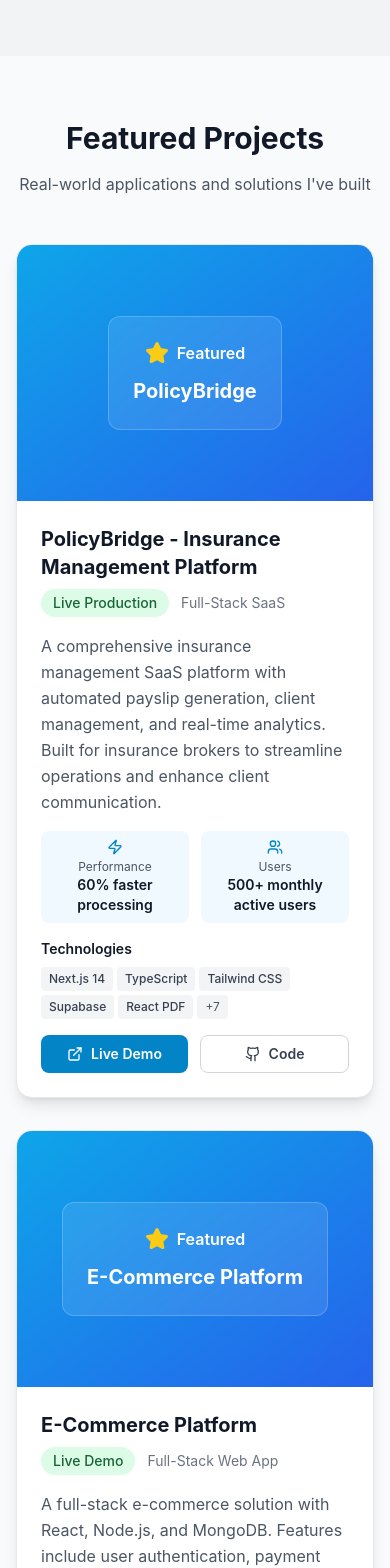
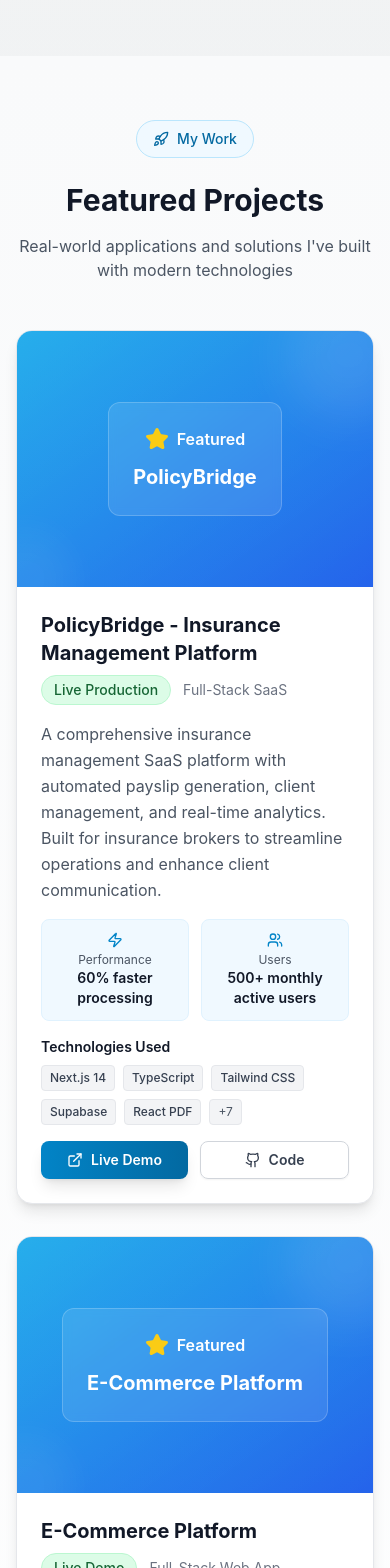
Before and after one commit to shaunChikerema/shaun-chikerema-portfolio, a Next.js app: page / in a window 390 px wide. Shown: the part 5840-7408 px from the top of the page. Built offline with nearby package versions, Linux system fonts and the light colour scheme.

Commit message:
polish: Enhance Projects section with animations, better visuals, and improved interactions

```diff
--- a/src/components/sections/Projects.tsx
+++ b/src/components/sections/Projects.tsx
@@ -1,7 +1,7 @@
 //src/components/sections/Projects.tsx
 'use client';
 import { motion } from 'framer-motion';
-import { ExternalLink, Github, Star, Zap, Users } from 'lucide-react';
+import { ExternalLink, Github, Star, Zap, Users, Rocket } from 'lucide-react';
 import { PROJECTS } from '../../lib/constants';
 
 export default function Projects() {
@@ -9,7 +9,7 @@ export default function Projects() {
   const otherProjects = PROJECTS.filter(project => !project.featured);
 
   return (
-    <section id="projects" className="py-16 lg:py-20 bg-gray-50">
+    <section id="projects" className="py-16 lg:py-20 bg-gradient-to-b from-gray-50 to-white">
       <div className="container mx-auto px-4 sm:px-6 lg:px-8">
         {/* Header */}
         <motion.div
@@ -18,11 +18,21 @@ export default function Projects() {
           transition={{ duration: 0.6 }}
           className="text-center mb-12"
         >
+          <motion.div
+            initial={{ opacity: 0, scale: 0.9 }}
+            whileInView={{ opacity: 1, scale: 1 }}
+            transition={{ duration: 0.6 }}
+            className="inline-flex items-center px-4 py-2 rounded-full bg-primary-50 border border-primary-200 text-primary-700 text-sm font-medium mb-6"
+          >
+            <Rocket className="w-4 h-4 mr-2" />
+            My Work
+          </motion.div>
+
           <h2 className="text-3xl md:text-4xl font-bold text-gray-900 mb-4">
             Featured Projects
           </h2>
           <p className="text-gray-600 max-w-2xl mx-auto">
-            Real-world applications and solutions I've built
+            Real-world applications and solutions I've built with modern technologies
           </p>
         </motion.div>
 
@@ -34,23 +44,34 @@ export default function Projects() {
               initial={{ opacity: 0, y: 30 }}
               whileInView={{ opacity: 1, y: 0 }}
               transition={{ duration: 0.6, delay: index * 0.2 }}
-              className="bg-white rounded-2xl overflow-hidden shadow-lg border border-gray-200 hover:shadow-xl transition-all duration-300"
+              whileHover={{ y: -5 }}
+              className="group bg-white rounded-2xl overflow-hidden shadow-lg border border-gray-200 hover:shadow-2xl transition-all duration-500"
             >
               <div className="grid grid-cols-1 lg:grid-cols-2 gap-0">
                 {/* Project Visual */}
-                <div className="relative h-64 lg:h-full bg-gradient-to-br from-primary-500 to-blue-600 p-6">
+                <div className="relative h-64 lg:h-full bg-gradient-to-br from-primary-500 to-blue-600 p-6 overflow-hidden">
+                  {/* Animated Background Elements */}
+                  <div className="absolute inset-0 bg-gradient-to-br from-white/10 to-transparent"></div>
+                  <div className="absolute -top-10 -right-10 w-32 h-32 bg-white/10 rounded-full blur-xl"></div>
+                  <div className="absolute -bottom-10 -left-10 w-24 h-24 bg-white/5 rounded-full blur-lg"></div>
+
                   <div className="absolute inset-0 flex items-center justify-center">
                     <div className="text-center text-white">
                       <motion.div
-                        initial={{ scale: 0.9, opacity: 0 }}
+                        initial={{ scale: 0.8, opacity: 0 }}
                         whileInView={{ scale: 1, opacity: 1 }}
-                        transition={{ duration: 0.5 }}
+                        transition={{ duration: 0.6, type: "spring" }}
                         className="bg-white/10 backdrop-blur-sm rounded-xl p-6 border border-white/20"
                       >
-                        <div className="flex items-center justify-center mb-3">
+                        <motion.div
+                          initial={{ rotate: -10, scale: 0 }}
+                          whileInView={{ rotate: 0, scale: 1 }}
+                          transition={{ duration: 0.5, delay: 0.2 }}
+                          className="flex items-center justify-center mb-3"
+                        >
                           <Star className="w-6 h-6 fill-yellow-400 text-yellow-400 mr-2" />
                           <span className="font-semibold">Featured</span>
-                        </div>
+                        </motion.div>
                         <h3 className="text-xl font-bold">{project.title.split(' - ')[0]}</h3>
                       </motion.div>
                     </div>
@@ -60,11 +81,11 @@ export default function Projects() {
                 {/* Project Content */}
                 <div className="p-6 lg:p-8">
                   <div className="mb-4">
-                    <h3 className="text-xl lg:text-2xl font-bold text-gray-900 mb-2">
+                    <h3 className="text-xl lg:text-2xl font-bold text-gray-900 mb-2 group-hover:text-primary-600 transition-colors duration-300">
                       {project.title}
                     </h3>
                     <div className="flex items-center space-x-3 mb-3">
-                      <span className="inline-flex items-center px-3 py-1 bg-green-100 text-green-800 rounded-full text-sm font-medium">
+                      <span className="inline-flex items-center px-3 py-1 bg-green-100 text-green-800 rounded-full text-sm font-medium border border-green-200">
                         {project.status || 'Completed'}
                       </span>
                       <span className="text-gray-500 text-sm">{project.category}</span>
@@ -77,34 +98,42 @@ export default function Projects() {
 
                   {/* Key Metrics */}
                   {project.metrics && (
-                    <div className="grid grid-cols-2 gap-3 mb-4">
-                      <div className="text-center p-2 bg-primary-50 rounded-lg">
+                    <motion.div
+                      initial={{ opacity: 0, y: 10 }}
+                      whileInView={{ opacity: 1, y: 0 }}
+                      transition={{ duration: 0.5, delay: 0.3 }}
+                      className="grid grid-cols-2 gap-3 mb-4"
+                    >
+                      <div className="text-center p-3 bg-primary-50 rounded-lg border border-primary-100 group-hover:border-primary-200 transition-colors duration-300">
                         <Zap className="w-4 h-4 mx-auto text-primary-600 mb-1" />
                         <div className="text-xs text-gray-600">Performance</div>
                         <div className="text-sm font-semibold text-gray-900">{project.metrics.performance}</div>
                       </div>
-                      <div className="text-center p-2 bg-primary-50 rounded-lg">
+                      <div className="text-center p-3 bg-primary-50 rounded-lg border border-primary-100 group-hover:border-primary-200 transition-colors duration-300">
                         <Users className="w-4 h-4 mx-auto text-primary-600 mb-1" />
                         <div className="text-xs text-gray-600">Users</div>
                         <div className="text-sm font-semibold text-gray-900">{project.metrics.users}</div>
                       </div>
-                    </div>
+                    </motion.div>
                   )}
 
                   {/* Technologies */}
                   <div className="mb-4">
-                    <h4 className="font-semibold text-gray-900 mb-2 text-sm">Technologies</h4>
-                    <div className="flex flex-wrap gap-1">
+                    <h4 className="font-semibold text-gray-900 mb-2 text-sm">Technologies Used</h4>
+                    <div className="flex flex-wrap gap-2">
                       {project.technologies.slice(0, 5).map((tech, techIndex) => (
-                        <span
+                        <motion.span
                           key={techIndex}
-                          className="px-2 py-1 bg-gray-100 text-gray-700 rounded text-xs font-medium"
+                          initial={{ opacity: 0, scale: 0.8 }}
+                          whileInView={{ opacity: 1, scale: 1 }}
+                          transition={{ duration: 0.3, delay: 0.4 + techIndex * 0.05 }}
+                          className="px-2 py-1 bg-gray-100 text-gray-700 rounded text-xs font-medium border border-gray-200 hover:bg-primary-50 hover:border-primary-200 hover:text-primary-700 transition-all duration-300"
                         >
                           {tech}
-                        </span>
+                        </motion.span>
                       ))}
                       {project.technologies.length > 5 && (
-                        <span className="px-2 py-1 bg-gray-100 text-gray-600 rounded text-xs">
+                        <span className="px-2 py-1 bg-gray-100 text-gray-600 rounded text-xs border border-gray-200">
                           +{project.technologies.length - 5}
                         </span>
                       )}
@@ -113,20 +142,24 @@ export default function Projects() {
 
                   {/* Project Links */}
                   <div className="flex space-x-3">
-                    <a
+                    <motion.a
                       href={project.liveUrl}
-                      className="flex-1 bg-primary-600 text-white px-4 py-2 rounded-lg font-semibold hover:bg-primary-700 transition-colors duration-300 text-center flex items-center justify-center text-sm"
+                      whileHover={{ scale: 1.02 }}
+                      whileTap={{ scale: 0.98 }}
+                      className="flex-1 bg-gradient-to-r from-primary-600 to-primary-700 text-white px-4 py-2 rounded-lg font-semibold hover:from-primary-700 hover:to-primary-800 transition-all duration-300 text-center flex items-center justify-center text-sm shadow-lg hover:shadow-xl"
                     >
                       <ExternalLink className="w-4 h-4 mr-2" />
                       Live Demo
-                    </a>
-                    <a
+                    </motion.a>
+                    <motion.a
                       href={project.githubUrl}
-                      className="flex-1 border border-gray-300 text-gray-700 px-4 py-2 rounded-lg font-semibold hover:border-primary-300 hover:text-primary-600 transition-all duration-300 text-center flex items-center justify-center text-sm"
+                      whileHover={{ scale: 1.02 }}
+                      whileTap={{ scale: 0.98 }}
+                      className="flex-1 border border-gray-300 text-gray-700 px-4 py-2 rounded-lg font-semibold hover:border-primary-300 hover:text-primary-600 hover:bg-primary-50 transition-all duration-300 text-center flex items-center justify-center text-sm shadow-sm hover:shadow-md"
                     >
                       <Github className="w-4 h-4 mr-2" />
                       Code
-                    </a>
+                    </motion.a>
                   </div>
                 </div>
               </div>
@@ -148,14 +181,17 @@ export default function Projects() {
                 initial={{ opacity: 0, scale: 0.95 }}
                 whileInView={{ opacity: 1, scale: 1 }}
                 transition={{ duration: 0.4, delay: index * 0.1 }}
-                className="bg-white rounded-xl p-5 shadow-md border border-gray-100 hover:shadow-lg transition-all duration-300 hover:-translate-y-1"
+                whileHover={{ y: -8, scale: 1.02 }}
+                className="group bg-white rounded-xl p-5 shadow-md border border-gray-100 hover:shadow-xl transition-all duration-300"
               >
                 {/* Project Header */}
                 <div className="mb-3">
-                  <h4 className="font-bold text-gray-900 mb-1">{project.title}</h4>
+                  <h4 className="font-bold text-gray-900 mb-1 group-hover:text-primary-600 transition-colors duration-300">
+                    {project.title}
+                  </h4>
                   <div className="flex items-center justify-between">
                     <span className="text-xs text-gray-500">{project.category}</span>
-                    <span className="text-xs px-2 py-1 bg-green-100 text-green-800 rounded-full">
+                    <span className="text-xs px-2 py-1 bg-green-100 text-green-800 rounded-full border border-green-200">
                       {project.status}
                     </span>
                   </div>
@@ -171,13 +207,13 @@ export default function Projects() {
                   {project.technologies.slice(0, 3).map((tech, techIndex) => (
                     <span
                       key={techIndex}
-                      className="px-2 py-1 bg-gray-100 text-gray-600 rounded text-xs"
+                      className="px-2 py-1 bg-gray-100 text-gray-600 rounded text-xs border border-gray-200 group-hover:border-gray-300 transition-colors duration-300"
                     >
                       {tech}
                     </span>
                   ))}
                   {project.technologies.length > 3 && (
-                    <span className="px-2 py-1 bg-gray-100 text-gray-600 rounded text-xs">
+                    <span className="px-2 py-1 bg-gray-100 text-gray-600 rounded text-xs border border-gray-200">
                       +{project.technologies.length - 3}
                     </span>
                   )}
@@ -185,18 +221,20 @@ export default function Projects() {
 
                 {/* Links */}
                 <div className="flex space-x-2">
-                  <a
+                  <motion.a
                     href={project.liveUrl}
-                    className="flex-1 text-primary-600 hover:text-primary-700 text-sm font-medium text-center py-2 border border-primary-200 rounded-lg hover:bg-primary-50 transition-colors"
+                    whileHover={{ scale: 1.05 }}
+                    className="flex-1 text-primary-600 hover:text-primary-700 text-sm font-medium text-center py-2 border border-primary-200 rounded-lg hover:bg-primary-50 transition-all duration-300"
                   >
                     Demo
-                  </a>
-                  <a
+                  </motion.a>
+                  <motion.a
                     href={project.githubUrl}
-                    className="flex-1 text-gray-600 hover:text-gray-800 text-sm font-medium text-center py-2 border border-gray-200 rounded-lg hover:bg-gray-50 transition-colors"
+                    whileHover={{ scale: 1.05 }}
+                    className="flex-1 text-gray-600 hover:text-gray-800 text-sm font-medium text-center py-2 border border-gray-200 rounded-lg hover:bg-gray-50 transition-all duration-300"
                   >
                     Code
-                  </a>
+                  </motion.a>
                 </div>
               </motion.div>
             ))}
```
